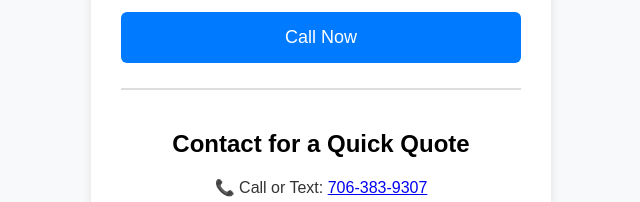
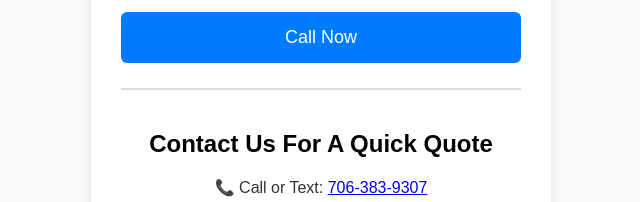
Before and after one commit to FlyingCTowing/contact, a plain HTML site: page index.html in a window 1280 px wide. Shown: the part 324-526 px from the top of the page, without its empty margins (319-959 px from the left). Drawn offline with Linux system fonts and the light colour scheme.

Commit message:
Update index.html

```diff
--- a/index.html
+++ b/index.html
@@ -88,7 +88,7 @@
         <a href="tel:7063839307" class="call-button">Call Now</a>
 
         <div class="contact-section">
-            <h2>Contact for a Quick Quote</h2>
+            <h2>Contact Us For A Quick Quote</h2>
             <p class="contact-info">📞 Call or Text: <a href="tel:7622591100">706-383-9307</a></p>
             <p class="contact-info">📧 Email: <a href="mailto:contact@flyingctowing.com">contact@flyingctowing.com</a></p>
             <a href="https://facebook.com/FlyingCTowing" target="_blank" class="facebook-icon">
```
